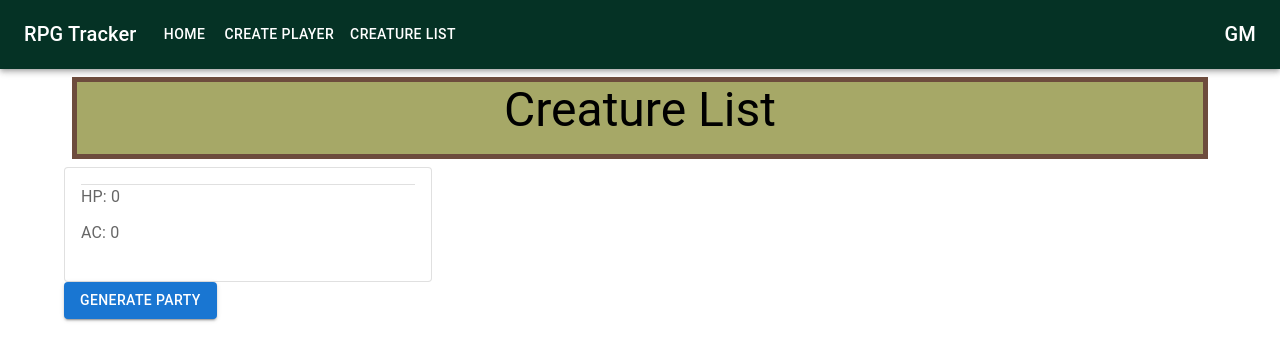
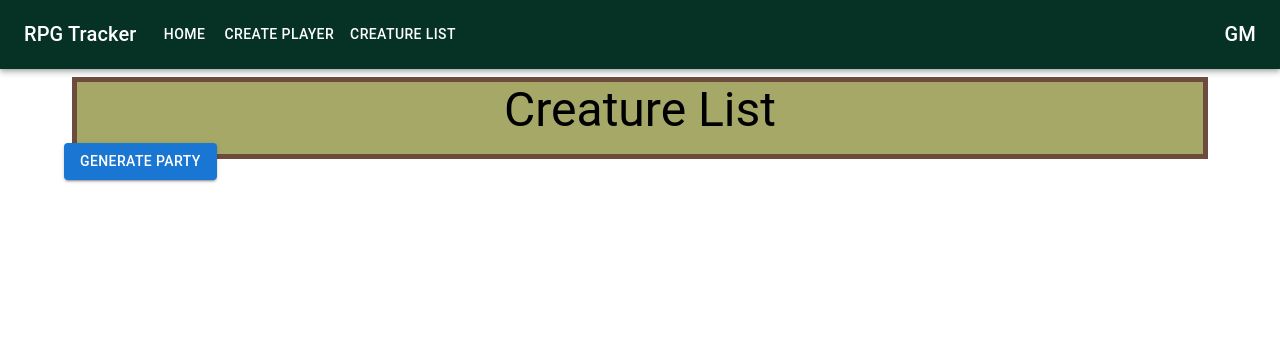
Before and after one commit to lchapmb/rpgTracker, a React (Create React App) app: page /creature-list in a window 1280 px wide. Shown: the top 360 px of the page. Built offline with nearby package versions, Linux system fonts and the light colour scheme.

Commit message:
more changes

```diff
--- a/src/views/App.tsx
+++ b/src/views/App.tsx
@@ -28,7 +28,7 @@ export const UserContext = createContext<UserContent>({
   userName: "",
 });
 export const CreaturesContext = createContext<CreatureContent>({
-  creaturesArr: [{ id: 0, name: "Add character here", health: 0, armour: 0 }],
+  creaturesArr: [{ id: 0, name: "", health: 0, armour: 0 }],
   setCreaturesArr: () => {},
 });
 
@@ -38,9 +38,9 @@ export const useCreaturesContext = () => useContext(CreaturesContext);
 
 function App() {
   const [userName] = useState<string>("GM");
-  const [creaturesArr, setCreaturesArr] = useState<Array<CreatureInterface>>([
-    { id: 0, name: "", health: 0, armour: 0 },
-  ]);
+  const [creaturesArr, setCreaturesArr] = useState<Array<CreatureInterface>>(
+    []
+  );
 
   const routes = (
     <Routes>
```
